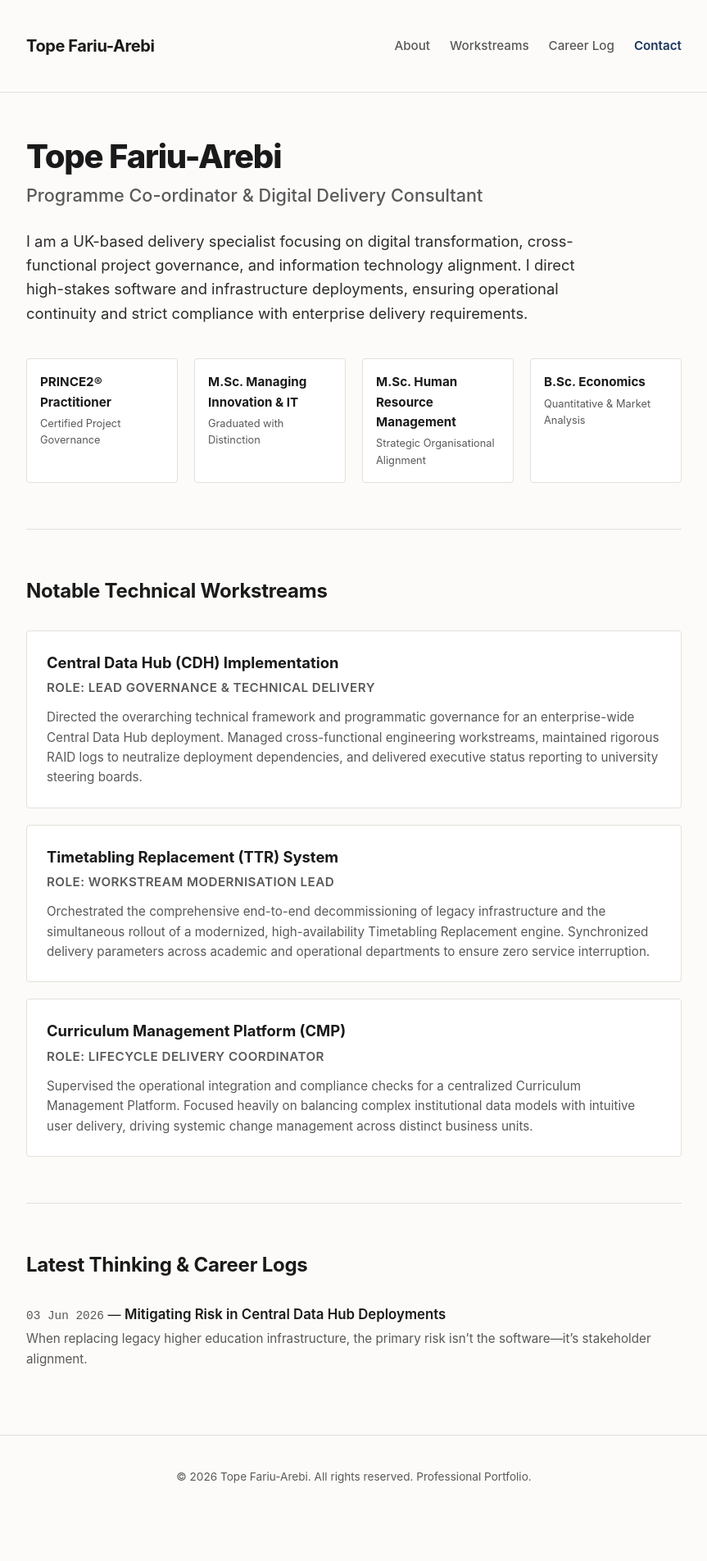
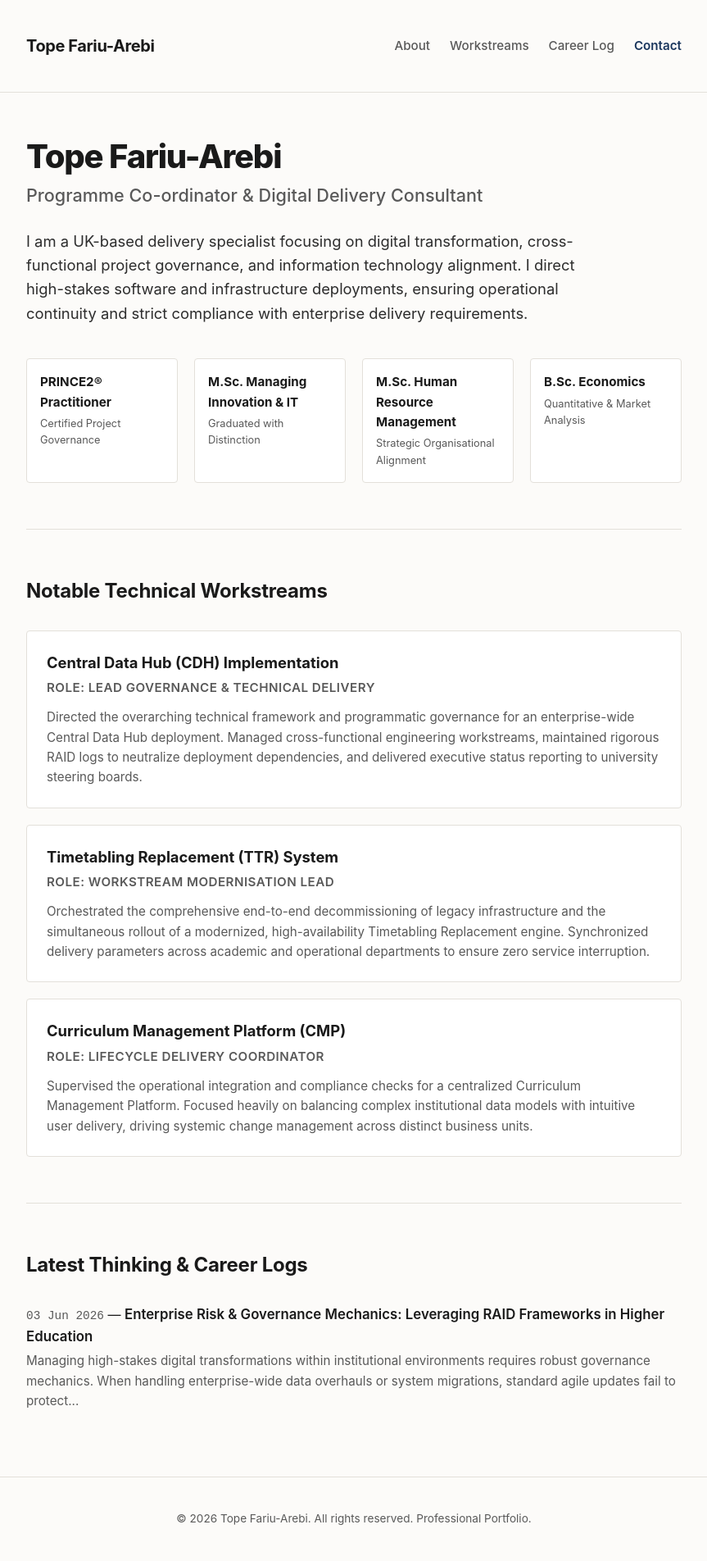
Before and after one commit to topearebi/topearebi-portfolio, a Jekyll site: the page built from index.html, in a window 1280 px wide. Shown: the whole page at 82% size, without its empty margins (208-1071 px from the left). Built offline with Jekyll 4.4.1, drawn with Linux system fonts in a browser that asks for light colours; before the commit the page ends 1853 px from its top, so only the background shows below that.

Commit message:
Revise post on risk management in data hub deployments
Updated the post to focus on enterprise risk and governance mechanics using RAID frameworks in higher education, replacing the previous title and content.

```diff
--- a/_posts/2026-06-03-central-data-hub-deployment.md
+++ b/_posts/2026-06-03-central-data-hub-deployment.md
@@ -1,13 +1,17 @@
 ---
-layout: default
-title: "Mitigating Risk in Central Data Hub Deployments"
-date: 2026-06-03
+layout: post
+title: "Enterprise Risk & Governance Mechanics: Leveraging RAID Frameworks in Higher Education"
+date: 2026-06-03 12:00:00 -0000
+categories: governance risk
 ---
 
-When replacing legacy higher education infrastructure, the primary risk isn't the software—it's stakeholder alignment.
+Managing high-stakes digital transformations within institutional environments requires robust governance mechanics. When handling enterprise-wide data overhauls or system migrations, standard agile updates fail to protect delivery metrics if isolated from structured risk containment models.
 
-During a recent Timetabling Replacement project, we utilized strict RAID logs to...
+### Systematic Risk Mitigation
 
-* Write using standard Markdown
-* Create bullet points easily
-* **Bold** text for emphasis
+To successfully eliminate delivery friction across cross-functional engineering workstreams, execution parameters must be systematically cataloged using a rigorous RAID (Risks, Assumptions, Issues, Dependencies) framework.
+
+* **Dependencies:** Mapping shared architectural resources between concurrent platforms guarantees operational stability.
+* **Risk Mitigation:** Addressing friction points before legacy systems are decommissioned eliminates unexpected down-time.
+
+By aligning human resource coordination structures with crisp data-driven timelines, large-scale systems can undergo deep infrastructure upgrades with zero interruption to active business continuity.
```
